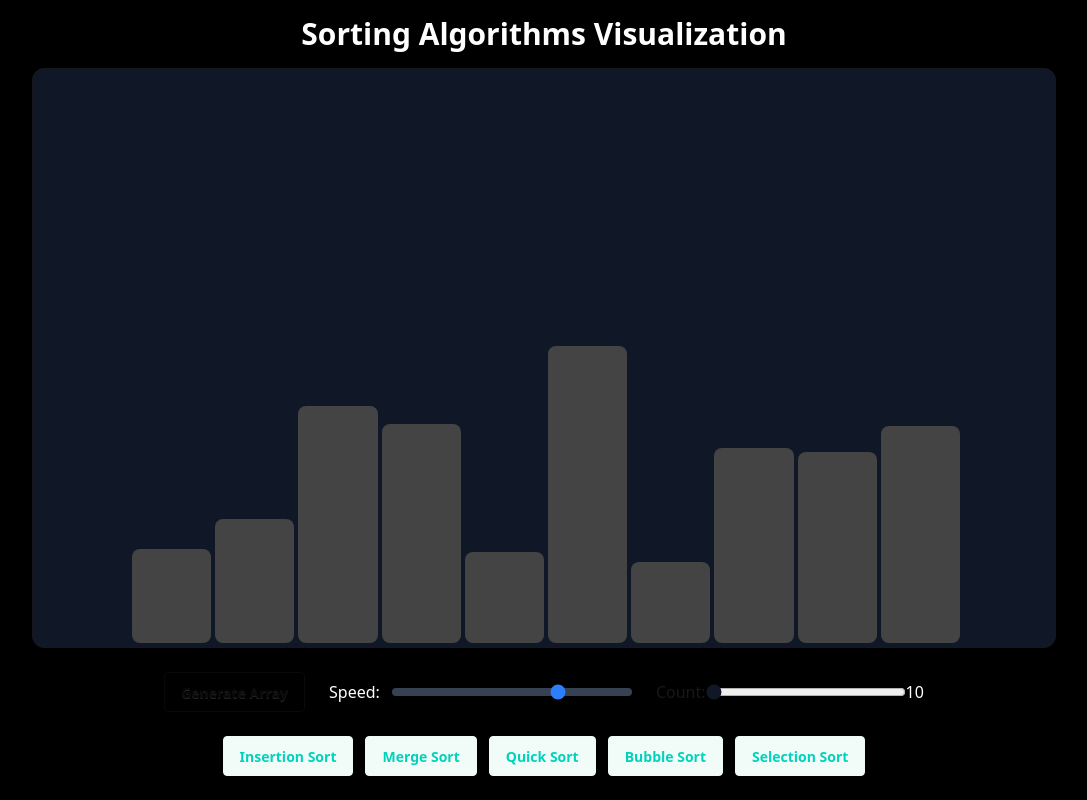
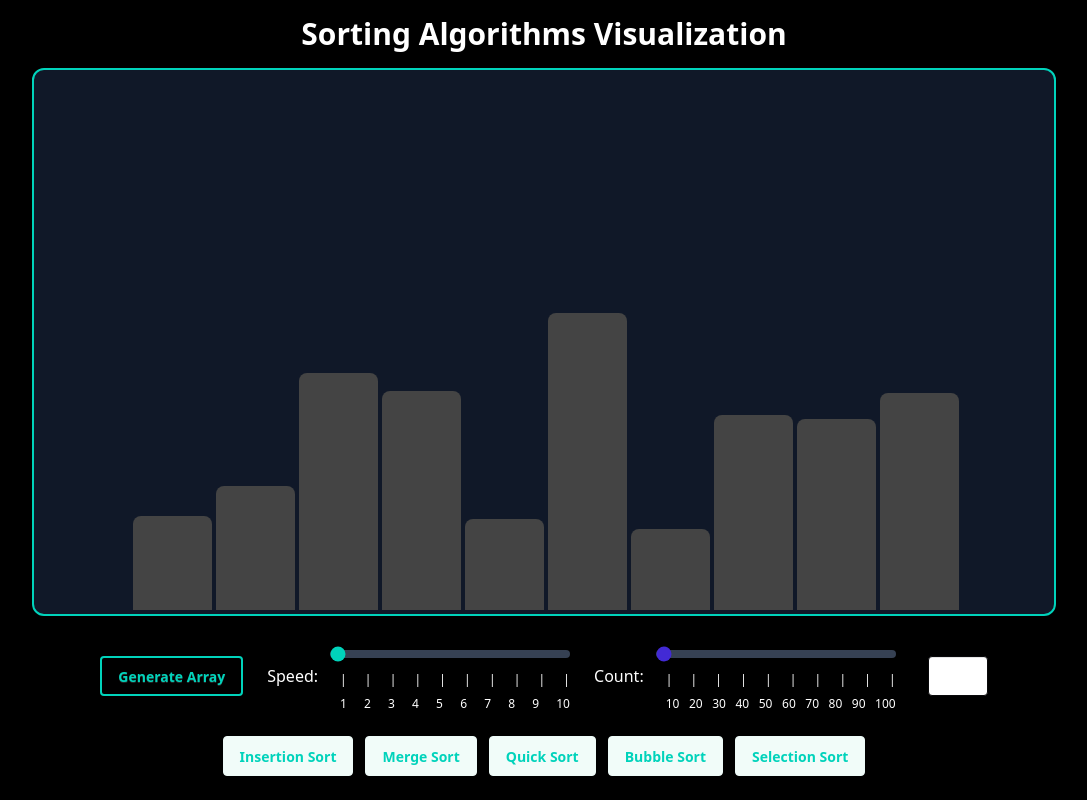
Before and after one commit to BinduSatya/VisualAlgo, a React (Vite) app: page / in a window 1280 px wide. Shown: the whole page, without its empty margins (96-1183 px from the left). Built offline with nearby package versions, Linux system fonts and the light colour scheme.

Commit message:
Sorting visualisation with styling done

```diff
--- a/src/Components/BarsContainer.jsx
+++ b/src/Components/BarsContainer.jsx
@@ -1,7 +1,10 @@
-const BarsContainer = ({ array, active }) => {
+const BarsContainer = ({ array, active, clicked }) => {
   return (
     <div
-      className="flex flex-row items-end justify-center bg-gray-900 px-4 pb-1 rounded-xl shadow h-400 border border-red"
+      className={`flex flex-row items-end justify-center bg-gray-900 px-4 pb-1 rounded-xl shadow h-400
+  transition-colors duration-700 ease-in-out ${
+    clicked == null ? "border-2 border-accent" : "border-2 border-primary"
+  }`}
       style={{ width: "80%" }}
     >
       {array.map((value, idx) => {
@@ -12,7 +15,8 @@ const BarsContainer = ({ array, active }) => {
         else if (active.compareIdx.includes(idx)) color = "yellow"; // comparing
         return (
           <div
-            className={`array-bar ml-1 rounded-lg`}
+            // className={`array-bar ml-1 rounded-lg`}
+            className={`array-bar ml-1 mt-2 rounded-tl-lg rounded-tr-lg`}
             key={idx}
             style={{
               // marginRight: "2px",
--- a/src/Sorting/Algos/InsertionSort.js
+++ b/src/Sorting/Algos/InsertionSort.js
@@ -14,6 +14,8 @@ export const InsertionSort = async (
   for (let i = 1; i < n; i++) {
     let key = array[i];
     let j = i - 1;
+    setActive({ keyIdx: i, compareIdx: [j, j + 1], finalised: [] });
+    await delay(speedRef.current);
     while (j >= 0 && array[j] > key) {
       setActive({ keyIdx: i, compareIdx: [j, j + 1], finalised: [] });
       array[j + 1] = array[j];
--- a/src/Sorting/SortingPage.jsx
+++ b/src/Sorting/SortingPage.jsx
@@ -33,69 +33,145 @@ const SortingPage = () => {
         Sorting Algorithms Visualization
       </h1>
 
-      <BarsContainer array={array} active={active} />
+      <BarsContainer array={array} active={active} clicked={clicked} />
 
       <div className="flex items-center gap-6 mt-6">
         <button
-          className="btn btn-neutral btn-outline btn btn-xs sm:btn-sm md:btn-md"
+          className={`btn btn-accent btn-outline btn btn-xs sm:btn-sm md:btn-md border-2 ${
+            disabled ? "border-primary" : "border-accent"
+          }`}
+          tabIndex="-1"
+          role="button"
+          aria-disabled="true"
           disabled={disabled}
           onClick={() => setArray(generateRandomArray(setActive, count))}
         >
           Generate Array
         </button>
 
-        <label htmlFor="">
-          <div className="flex flex-row justify-center items-center gap-3 text-white">
+        <div className="flex flex-row justify-center items-center gap-3 text-white select-none">
           <span className="font-medium">Speed:</span>
+
+          <div>
             <input
               type="range"
-              min="10"
-              max="1000"
+              min="1"
+              max="101"
               step="10"
               value={speed}
               onChange={(e) => setSpeed(Number(e.target.value))}
-              className="w-60 h-2 bg-gray-700 rounded-lg appearance-none cursor-pointer accent-blue-500 transform -rotate-180"
+              className={`w-60 h-2 bg-gray-700 rounded-lg appearance-none cursor-pointer ${
+                disabled ? "accent-primary" : "accent-accent"
+              } transform -rotate-180`}
             />
+            <div className="flex justify-between pl-2.5 mt-2 text-xs ">
+              <span>|</span>
+              <span>|</span>
+              <span>|</span>
+              <span>|</span>
+              <span>|</span>
+              <span>|</span>
+              <span>|</span>
+              <span>|</span>
+              <span>|</span>
+              <span>|</span>
             </div>
-        </label>
+            <div className="flex justify-between pl-2.5 mt-2 text-xs ">
+              <span>1</span>
+              <span>2</span>
+              <span>3</span>
+              <span>4</span>
+              <span>5</span>
+              <span>6</span>
+              <span>7</span>
+              <span>8</span>
+              <span>9</span>
+              <span>10</span>
+            </div>
+          </div>
+        </div>
 
-        <label htmlFor="">
-          <div className="flex flex-row justify-center items-center">
-            <span> Count: </span>
+        <div className="flex flex-row justify-center items-center gap-3 text-white">
+          <span className="font-medium select-none"> Count:</span>
+          <div>
             <input
               type="range"
               min="10"
               max="100"
               step="10"
               value={count}
-              className="
-      w-50 h-2 bg-gray-700 rounded-lg cursor-pointer
-      accent-gray-900
-    "
+              disabled={disabled}
+              className={`w-60 h-2 bg-gray-700 rounded-lg appearance-none cursor-pointer ${
+                disabled ? "accent-accent" : "accent-primary"
+              }`}
               onChange={(e) => setCount(Number(e.target.value))}
             />
-            <span className="text-white">{count}</span>
+            <div className="flex justify-between pl-2.5 mt-2 text-xs select-none">
+              <span>|</span>
+              <span>|</span>
+              <span>|</span>
+              <span>|</span>
+              <span>|</span>
+              <span>|</span>
+              <span>|</span>
+              <span>|</span>
+              <span>|</span>
+              <span>|</span>
             </div>
-        </label>
+            <div className="flex justify-between pl-2.5 mt-2 text-xs select-none">
+              <span>10</span>
+              <span>20</span>
+              <span>30</span>
+              <span>40</span>
+              <span>50</span>
+              <span>60</span>
+              <span>70</span>
+              <span>80</span>
+              <span>90</span>
+              <span>100</span>
+            </div>
+          </div>
+          <span className="pl-5 text-white">
+            <input
+              type="number"
+              name="count"
+              id="count"
+              className="input input-neutral w-15"
+              min={5}
+              disabled={disabled}
+              max={100}
+              value={count}
+              onChange={(e) => {
+                if (Number(e.target.value) < 3) {
+                  setCount(3);
+                } else if (Number(e.target.value) > 100) {
+                  setCount(100);
+                } else setCount(Number(e.target.value));
+              }}
+            />
+          </span>
+        </div>
       </div>
 
       <div className="my-6 flex flex-wrap gap-3">
         {algorithms.map((algo) => (
           <button
             key={algo.name}
+            tabIndex="-1"
+            role="button"
+            aria-disabled="true"
             className={`btn btn-soft
-              ${clicked === algo.name ? "btn-primary" : "btn btn-accent"} ${
+              ${
                 disabled
                   ? clicked === algo.name
                     ? "btn-primary"
-                  : "btn btn-disabled"
+                    : "btn-disabled"
                   : "btn-accent"
               }`}
-            tabIndex="-1"
-            role="button"
-            aria-disabled="true"
             onClick={() => {
-              setClicked(algo.name);
+              disabled === true
+                ? null
+                : (setClicked(algo.name),
                   algo.func(
                     array,
                     setArray,
@@ -103,7 +179,7 @@ const SortingPage = () => {
                     setDisabled,
                     speedRef,
                     setClicked
-              );
+                  ));
             }}
           >
             {algo.label}
```
Lines whose indentation alone changed are shown as unchanged.
